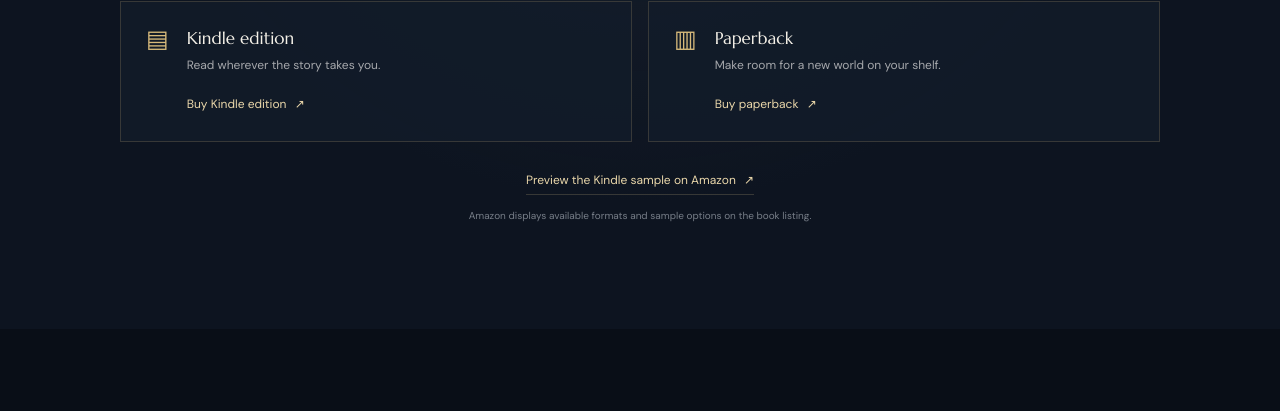
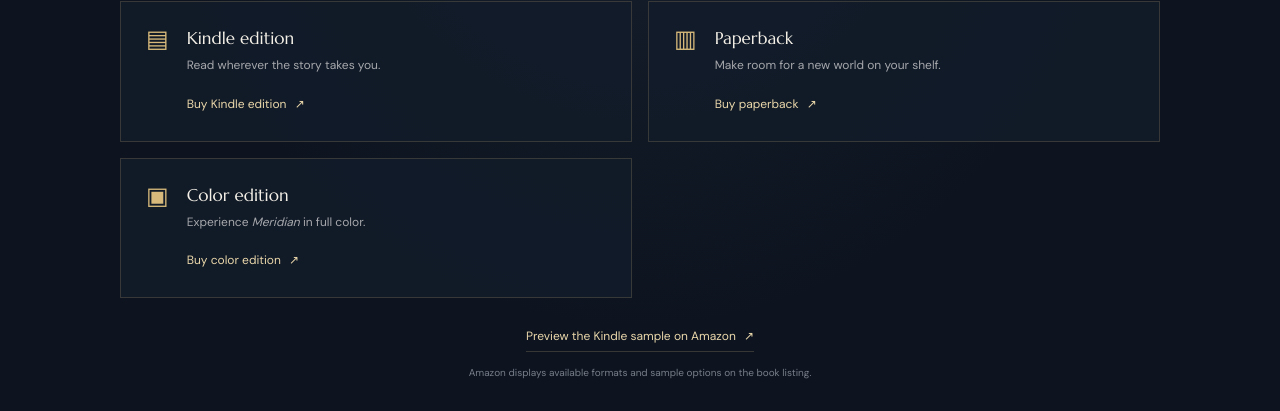
Before and after one commit to SteveSims2/futurebound-books, a plain HTML site: page index.html in a window 1280 px wide. Shown: the part 2552-2963 px from the top of the page. Drawn offline with Linux system fonts and the light colour scheme.

Commit message:
Add Meridian color edition purchase option

```diff
--- a/index.html
+++ b/index.html
@@ -70,6 +70,7 @@
       <div class="edition-grid">
         <article class="edition"><span class="edition-icon" aria-hidden="true">▤</span><div><h3>Kindle edition</h3><p>Read wherever the story takes you.</p><a href="https://www.amazon.com/dp/B0HH859C85" target="_blank" rel="noopener noreferrer">Buy Kindle edition <span aria-hidden="true">↗</span></a></div></article>
         <article class="edition"><span class="edition-icon" aria-hidden="true">▥</span><div><h3>Paperback</h3><p>Make room for a new world on your shelf.</p><a href="https://www.amazon.com/dp/B0HH859C85" target="_blank" rel="noopener noreferrer">Buy paperback <span aria-hidden="true">↗</span></a></div></article>
+        <article class="edition"><span class="edition-icon" aria-hidden="true">▣</span><div><h3>Color edition</h3><p>Experience <em>Meridian</em> in full color.</p><a href="https://www.amazon.com/dp/B0HH36SP4C" target="_blank" rel="noopener noreferrer">Buy color edition <span aria-hidden="true">↗</span></a></div></article>
       </div>
       <a class="sample-link" href="https://www.amazon.com/dp/B0HH859C85?binding=kindle_edition" target="_blank" rel="noopener noreferrer">Preview the Kindle sample on Amazon <span aria-hidden="true">↗</span></a>
       <p class="amazon-note">Amazon displays available formats and sample options on the book listing.</p>
```
